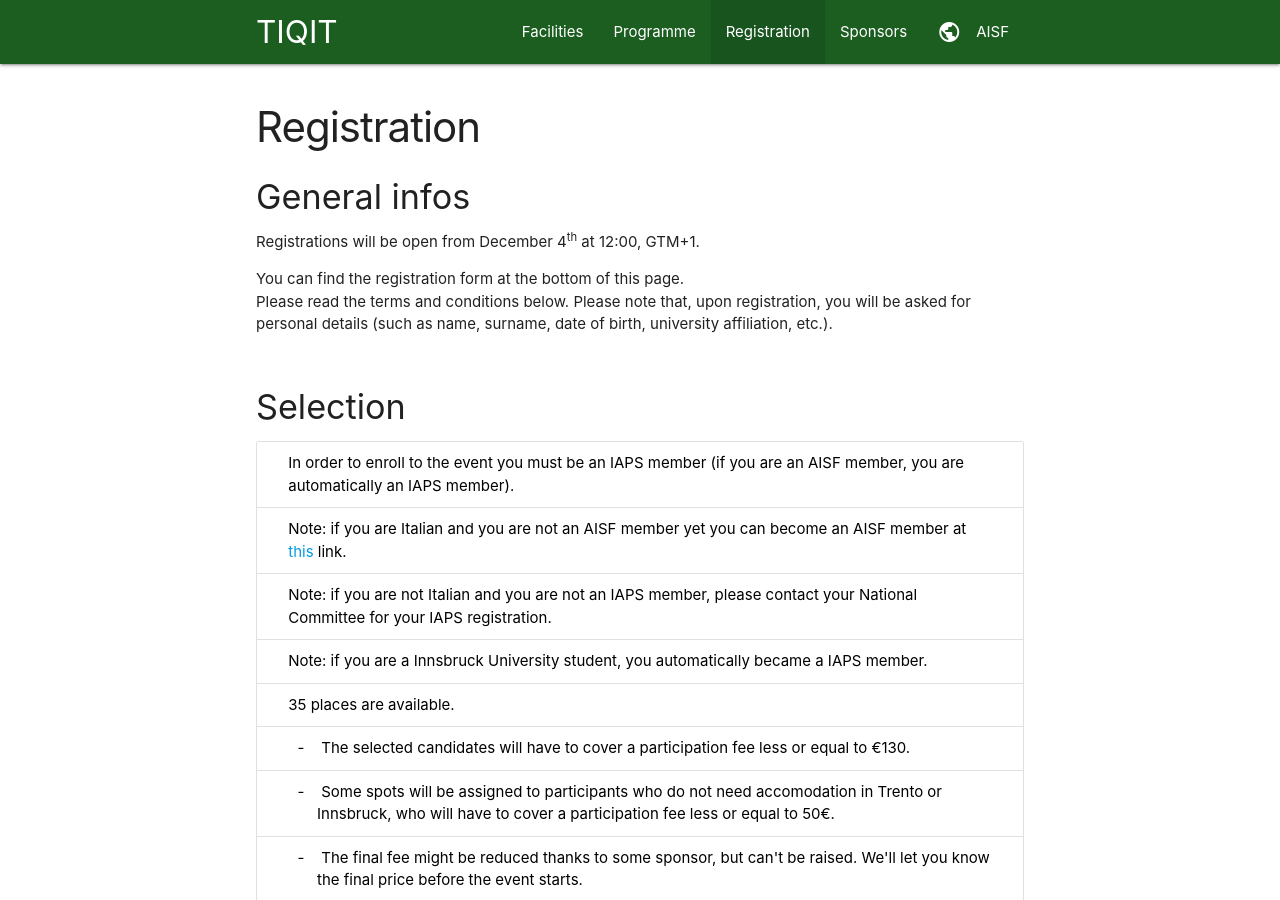
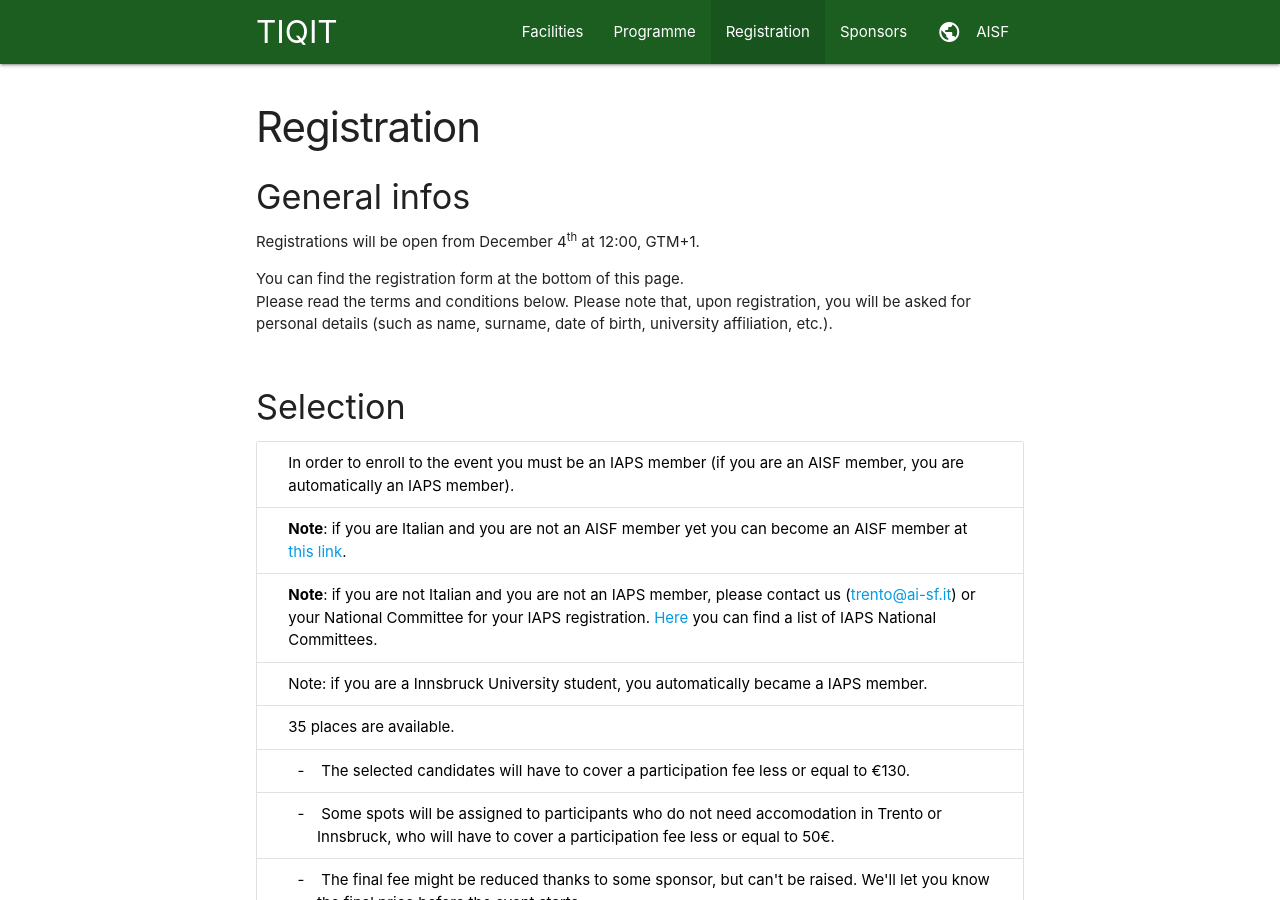
Before and after one commit to ai-sf/tiqit24, a Jekyll site: the page built from registration.html, in a window 1280 px wide and 900 px high. Built offline with Jekyll 4.4.1, drawn with Linux system fonts in a browser that asks for light colours; nearby versions of some CDN libraries.

Commit message:
add IAPS registration reference

```diff
--- a/_data/registration.yml
+++ b/_data/registration.yml
@@ -12,8 +12,8 @@ sections:
       info: ""
       points:
         - text: "In order to enroll to the event you must be an IAPS member (if you are an AISF member, you are automatically an IAPS member)."
-        - text: "Note: if you are Italian and you are not an AISF member yet you can become an AISF member at <a href='https://ai-sf.it/iscrizione/'>this</a> link."
-        - text: "Note: if you are not Italian and you are not an IAPS member, please contact your National Committee for your IAPS registration."
+        - text: "<b>Note</b>: if you are Italian and you are not an AISF member yet you can become an AISF member at <a href='https://ai-sf.it/iscrizione/'>this link</a>."
+        - text: "<b>Note</b>: if you are not Italian and you are not an IAPS member, please contact us (<a href='mailto:trento@ai-sf.it'>trento@ai-sf.it</a>) or your National Committee for your IAPS registration. <a href='https://iaps.info/members/'>Here</a> you can find a list of IAPS National Committees."
         - text: "Note: if you are a Innsbruck University student, you automatically became a IAPS member."
         - text: "35 places are available."
           subpoints:
```
Also changed, not shown: 1 other file.
